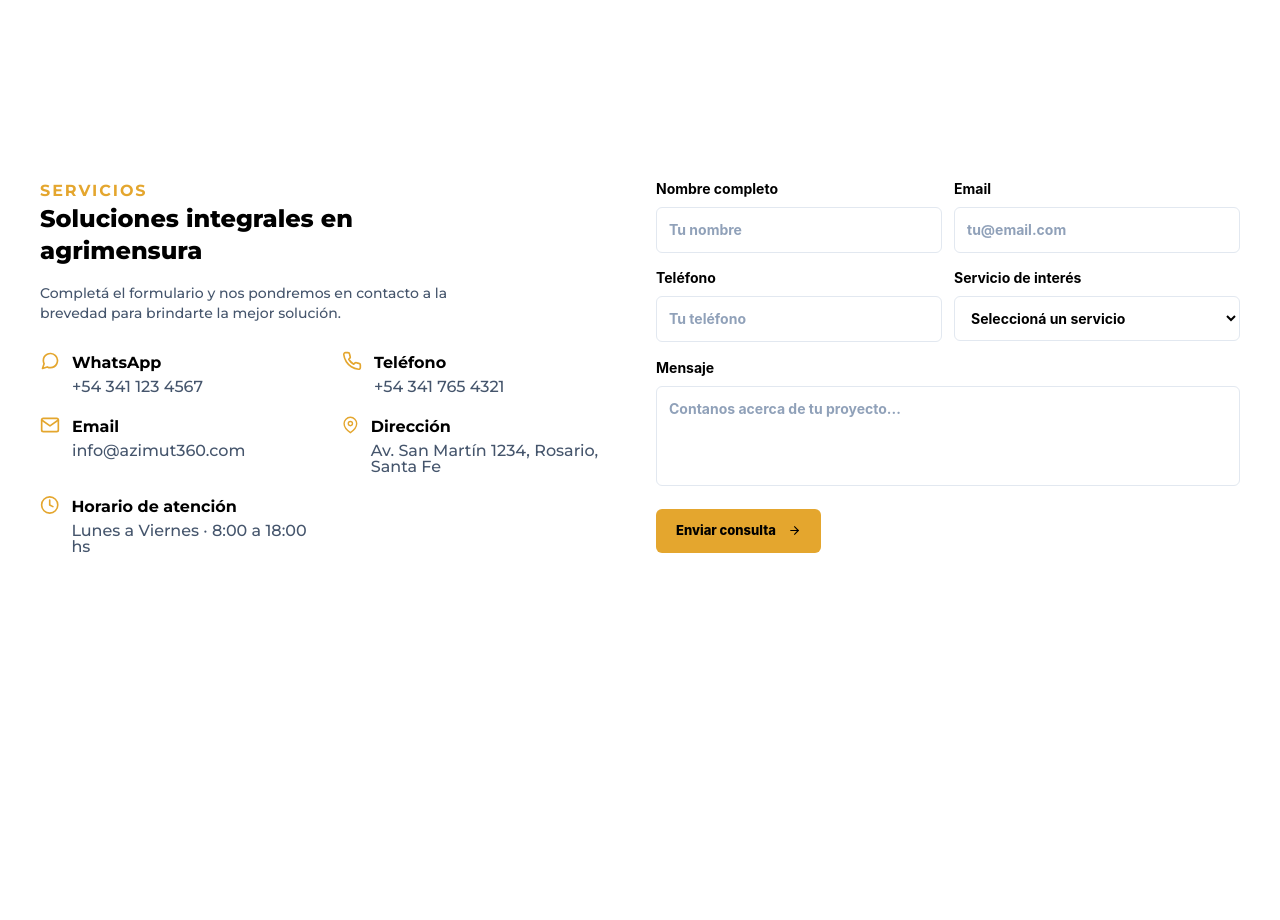
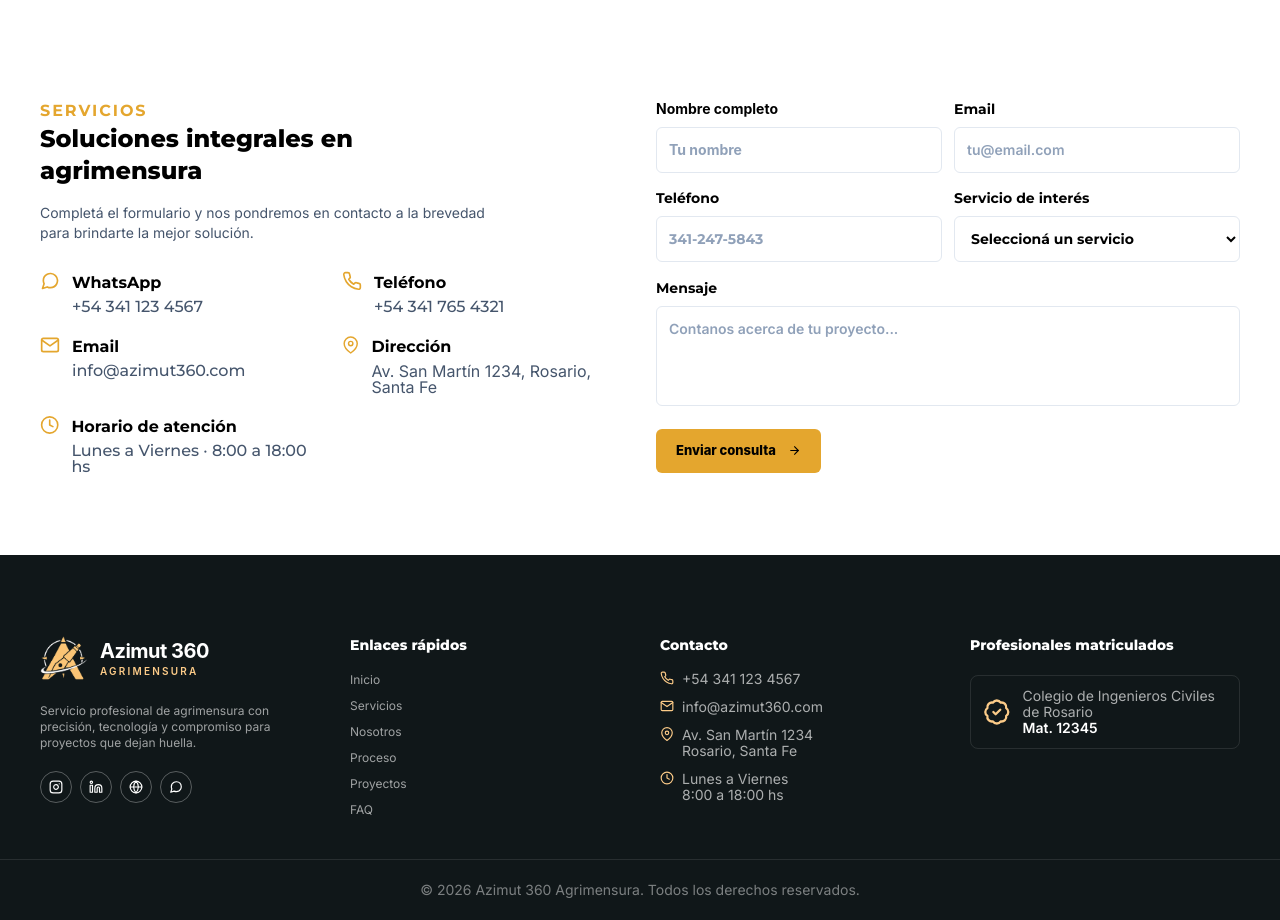
Before and after one commit to BrianMarchese/Azimut-360, a React (Vite) app: page / in a window 1280 px wide. Shown: the part 4200-5120 px from the top of the page. Before the commit the page ends 4835 px from the top, so only its background shows below. Built offline with nearby package versions, Linux system fonts and the light colour scheme.

Commit message:
agregado de footer

```diff
--- a/src/components/Contact.jsx
+++ b/src/components/Contact.jsx
@@ -13,18 +13,18 @@ const services = [
 
 export const Contact = () => {
     return (
-        <section id="contacto" className="py-20">
-            <div className="container-site grid md:grid-cols-2 gap-8">
+        <section id="contacto">
+            <div className="container-site grid md:grid-cols-2 gap-8 pb-20">
                 <div className="font-heading">
                     <p className="text-secondary uppercase tracking-[.12em] font-bold">Servicios</p>
                     <h2 className="text-2xl font-extrabold max-w-sm">Soluciones integrales en agrimensura</h2>
-                    <p className="mt-4 max-w-md text-sm leading-5 text-slate-600">Completá el formulario y nos pondremos en contacto a la brevedad para brindarte la mejor solución.</p>
+                    <p className="mt-4 max-w-md text-sm leading-5 text-slate-600 font-body">Completá el formulario y nos pondremos en contacto a la brevedad para brindarte la mejor solución.</p>
                     {/* ICONOS CON DATOS */ }
                     <div className="mt-7 grid md:grid-cols-2 gap-5">
                         <div className="flex gap-3">
                             <FiMessageCircle className="text-xl text-secondary" />
                             <div>
-                                <p className="font-bold">WhatsApp</p>
+                                <p className="font-bold font-heading">WhatsApp</p>
                                 <p className="mt-1 leading-4 text-slate-600">+54 341 123 4567</p>
                             </div>
                         </div>
@@ -46,7 +46,7 @@ export const Contact = () => {
                             <FiMapPin className="text-xl text-secondary" />
                             <div>
                                 <p className="font-bold">Dirección</p>
-                                <p className="mt-1 leading-4 text-slate-600">Av. San Martín 1234, Rosario, Santa Fe</p>
+                                <p className="mt-1 leading-4 text-slate-600 font-body">Av. San Martín 1234, Rosario, Santa Fe</p>
                             </div>
                         </div>
                         <div className="flex gap-3">
@@ -64,22 +64,22 @@ export const Contact = () => {
                         Nombre completo
                         <input required name="name" autoComplete="name" className="field mt-2" placeholder="Tu nombre" />
                     </label>
-                    <label className="text-sm font-bold">
+                    <label className="text-sm font-bold font-heading">
                         Email
-                        <input required name="email" autoComplete="email" type="email" className="field mt-2" placeholder="tu@email.com" />
+                        <input required name="email" autoComplete="email" type="email" className="field mt-2 font-body" placeholder="tu@email.com" />
                     </label>
-                    <label className="text-sm font-bold">
+                    <label className="text-sm font-bold font-heading">
                         Teléfono
-                        <input name="phone" autoComplete="tel" inputMode="tel" className="field mt-2" placeholder="Tu teléfono" />
+                        <input name="phone" autoComplete="tel" inputMode="tel" className="field mt-2" placeholder="341-247-5843" />
                     </label>
-                    <label className="text-sm font-bold">
+                    <label className="text-sm font-bold font-heading">
                         Servicio de interés
                         <select name="service" className="field mt-2" defaultValue="">
                         <option value="" disabled>Seleccioná un servicio</option>{services.map(service => <option key={service.title}>{service.title}</option>)}</select>
                     </label>
-                    <label className="text-sm font-bold sm:col-span-2">
+                    <label className="text-sm font-bold sm:col-span-2 font-heading">
                         Mensaje
-                        <textarea required name="message" className="field mt-2 min-h-25 resize-none" placeholder="Contanos acerca de tu proyecto..." />
+                        <textarea required name="message" className="field mt-2 min-h-25 resize-none font-body" placeholder="Contanos acerca de tu proyecto..." />
                     </label>
                     <div className="flex items-center gap-4 sm:col-span-2">
                         <button className="inline-flex cursor-pointer items-center justify-center gap-3 rounded-md bg-secondary px-5 py-3 text-[13px] font-extrabold outline-none motion-safe:transition motion-safe:hover:-translate-y-0.5 hover:bg-primary" type="submit">
--- a/src/components/Footer.jsx
+++ b/src/components/Footer.jsx
@@ -1,7 +1,81 @@
+import { FiClock, FiGlobe, FiInstagram, FiLinkedin, FiMail, FiMapPin, FiMessageCircle, FiPhone } from "react-icons/fi"
+import { LuBadgeCheck } from "react-icons/lu"
+
 export const Footer = () => {
     return (
-        <footer>
-
+        <footer className="bg-[#101719] pt-20 pb-5 text-white">
+            <div className="container-site grid gap-10 md:grid-cols-2 lg:grid-cols-4">
+                {/* LOGO */}
+                <div>
+                    <a href="#inicio" className="flex items-center gap-3 group">
+                        <div className="transition-transform duration-300 group-hover:scale-110">
+                        <img className="h-10 w-10 sm:h-12 sm:w-12 object-contain" src="/logo.png" alt="logo azimut 360" />
+                        </div>
+                        <div className="flex flex-col">
+                        <span className="text-white font-bold text-lg sm:text-xl tracking-tight leading-tight">
+                            Azimut 360
+                        </span>
+                        <span className="text-primary text-[9px] sm:text-[10px] tracking-[0.22em] font-semibold uppercase">
+                            Agrimensura
+                        </span>
+                        </div>
+                    </a>
+                    <p className="mt-5 text-[12px] leading-4 text-white/60 font-body">Servicio profesional de agrimensura con precisión, tecnología y compromiso para proyectos que dejan huella.</p>
+                    {/* MAPEO DE ICONOS PARA NO REPETIR CODIGO */}
+                    <div className="mt-5 flex gap-2">
+                        {[FiInstagram, FiLinkedin, FiGlobe, FiMessageCircle].map((Icono, i) => <a key={i} href="#contacto" aria-label="Red social" className="grid h-8 w-8 items-center justify-center rounded-full border border-white/30 text-sm transition hover:border-secondary hover:text-secondary">
+                            <Icono />
+                        </a>)}
+                    </div>
+                </div>
+                { /* ENLACES */ }
+                <div>
+                    <div>
+                        <h3 className="text-sm font-extrabold font-heading">Enlaces rápidos</h3>
+                        <div className="mt-4 space-y-2 font-body">
+                            <a href="#inicio" className="block text-[12px] text-white/60 transition hover:text-secondary">
+                                Inicio
+                            </a>
+                            <a href="#servicios" className="block text-[12px] text-white/60 transition hover:text-secondary">
+                                Servicios
+                            </a>
+                            <a href="#nosotros" className="block text-[12px] text-white/60 transition hover:text-secondary">
+                                Nosotros
+                            </a>
+                            <a href="#proceso" className="block text-[12px] text-white/60 transition hover:text-secondary">
+                                Proceso
+                            </a>
+                            <a href="#proyectos" className="block text-[12px] text-white/60 transition hover:text-secondary">
+                                Proyectos
+                            </a>
+                            <a href="#faq" className="block text-[12px] text-white/60 transition hover:text-secondary">
+                                FAQ
+                            </a>
+                        </div>
+                    </div>
+                </div>
+                {/*  CONTACTO */}
+                <div>
+                    <h3 className="text-sm font-extrabold font-heading">Contacto</h3>
+                    <div className="mt-4 space-y-3 text-sm leading-4 text-white/65 font-body">
+                        <p className="flex gap-2"><FiPhone className="text-primary" />+54 341 123 4567</p>
+                        <p className="flex gap-2"><FiMail className="text-primary" />info@azimut360.com</p>
+                        <p className="flex gap-2"><FiMapPin className="text-primary" />Av. San Martín 1234<br />Rosario, Santa Fe</p>
+                        <p className="flex gap-2"><FiClock className="text-primary" />Lunes a Viernes<br />8:00 a 18:00 hs</p>
+                    </div>
+                </div>
+                <div>
+                    <h3 className="text-sm font-extrabold font-heading">Profesionales matriculados</h3>
+                    <div className="mt-5 flex items-center gap-3 rounded-lg border border-white/10 p-3"><LuBadgeCheck className="text-4xl text-primary" />
+                        <p className="text-sm leading-4 text-white/65 font-body">Colegio de Ingenieros Civiles de Rosario<br />
+                            <b className="text-white">Mat. 12345</b>
+                        </p>
+                    </div>
+              </div>
+            </div>
+            <div className="container-site mt-10 border-t border-white/10 pt-5 text-center text-sm text-white/45 font-body">
+                © {new Date().getFullYear()} Azimut 360 Agrimensura. Todos los derechos reservados.
+            </div>
         </footer>
     )
 }
```
